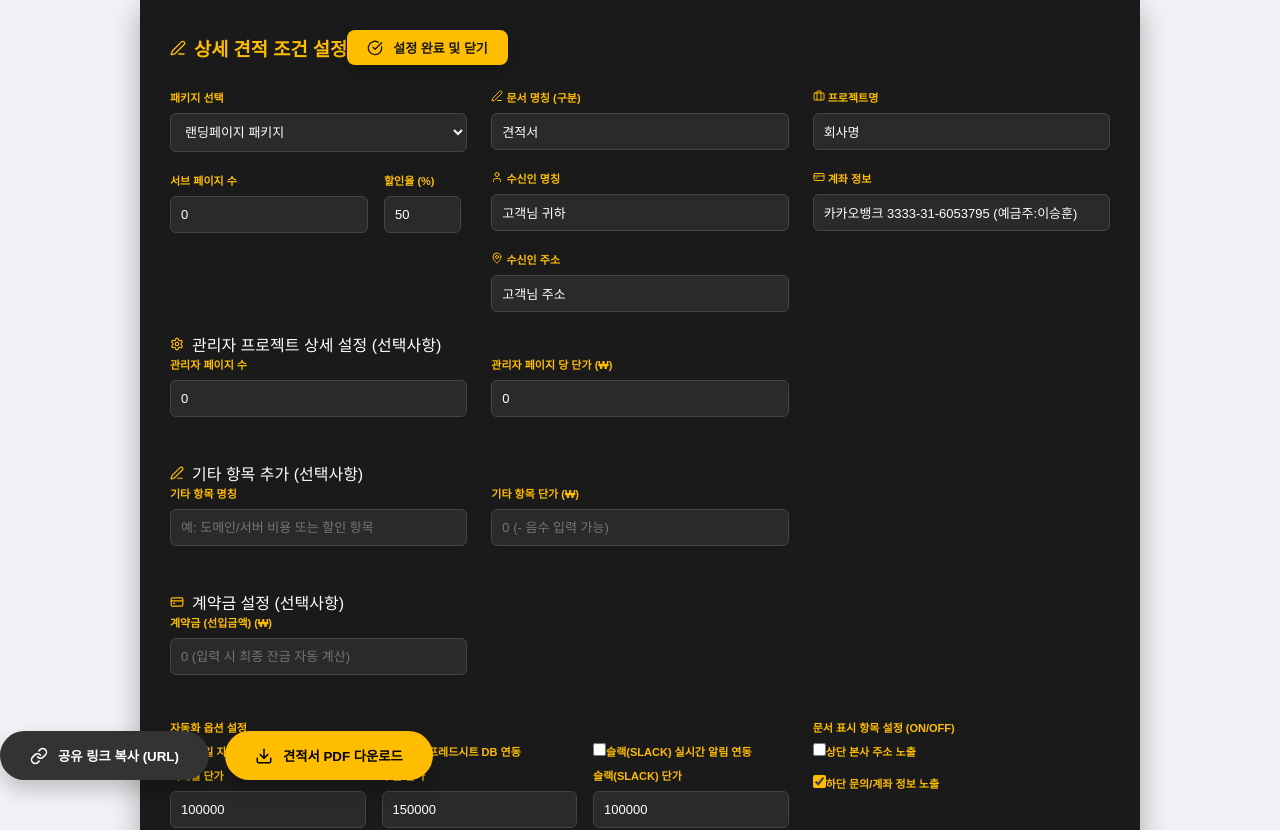
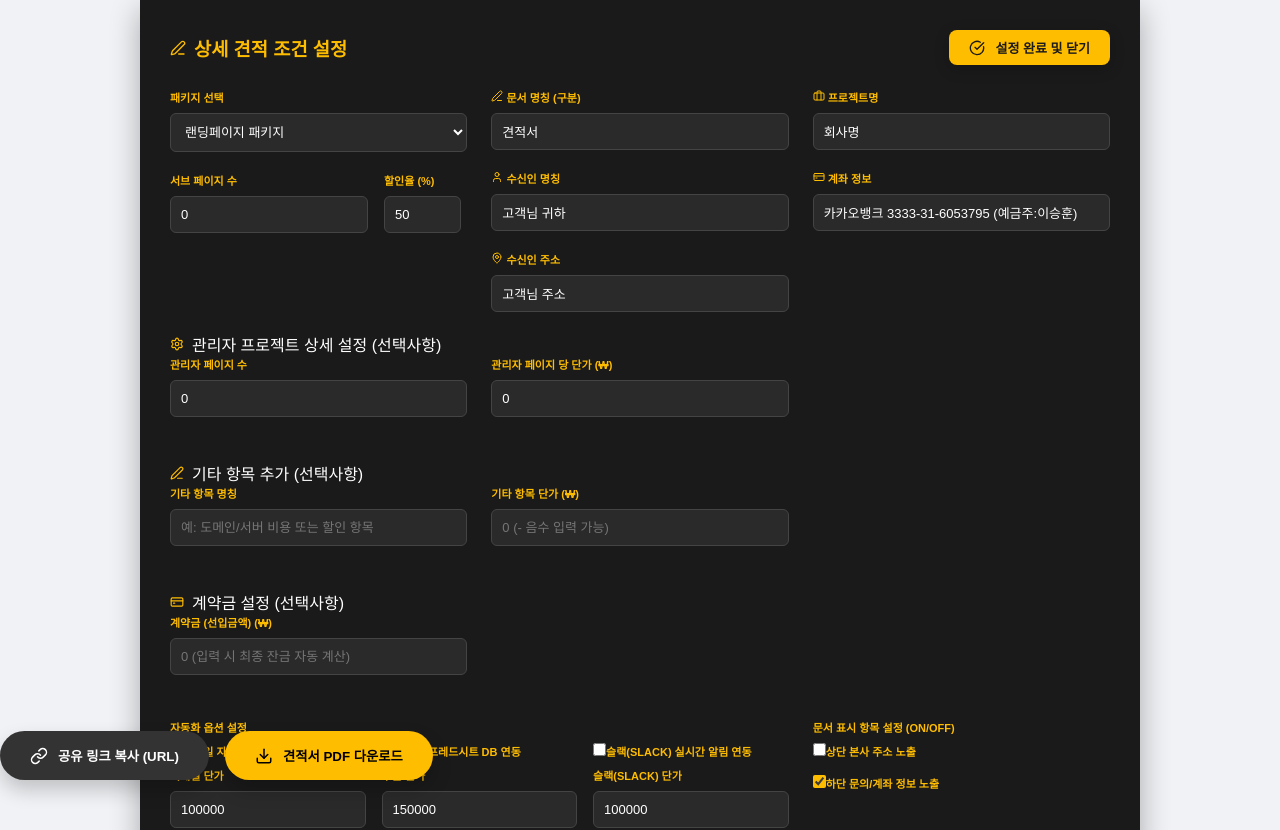
Before and after one commit to eslehoon7/onbrandium-quote, a React (Vite) app: page / in a window 1280 px wide. Shown: the top 830 px of the page. Built offline with nearby package versions, Linux system fonts and the light colour scheme.

Commit message:
style: ensure settings confirm button is aligned to the far right end

```diff
--- a/src/App.jsx
+++ b/src/App.jsx
@@ -311,14 +311,14 @@ function App() {
             className="controls-panel overflow-hidden no-print"
             style={{ position: 'sticky', top: 0, zIndex: 100, marginBottom: '20px', boxShadow: '0 10px 30px rgba(0,0,0,0.3)' }}
           >
-            <div className="flex justify-between items-center mb-6 border-b border-gray-700 pb-4">
+            <div className="flex justify-between items-center mb-6 border-b border-gray-700 pb-4" style={{ display: 'flex', justifyContent: 'space-between', alignItems: 'center', width: '100%' }}>
               <h3 className="text-sm font-bold flex items-center gap-2">
                 <Edit3 size={16} className="text-coral" /> 상세 견적 조건 설정
               </h3>
               <button
                 onClick={() => setIsControlPanelOpen(false)}
                 className="btn-action btn-coral"
-                style={{ padding: '8px 20px', fontSize: '13px', borderRadius: '8px' }}
+                style={{ padding: '8px 20px', fontSize: '13px', borderRadius: '8px', marginLeft: 'auto' }}
               >
                 <CheckCircle size={16} className="mr-1" /> 설정 완료 및 닫기
               </button>
--- a/src/index.css
+++ b/src/index.css
@@ -30,6 +30,7 @@ body {
 .flex { display: flex; }
 .flex-wrap { flex-wrap: wrap; }
 .justify-end { justify-content: flex-end; }
+.justify-between { justify-content: space-between; }
 .items-center { align-items: center; }
 .gap-2 { gap: 8px; }
 .gap-4 { gap: 16px; }
```
